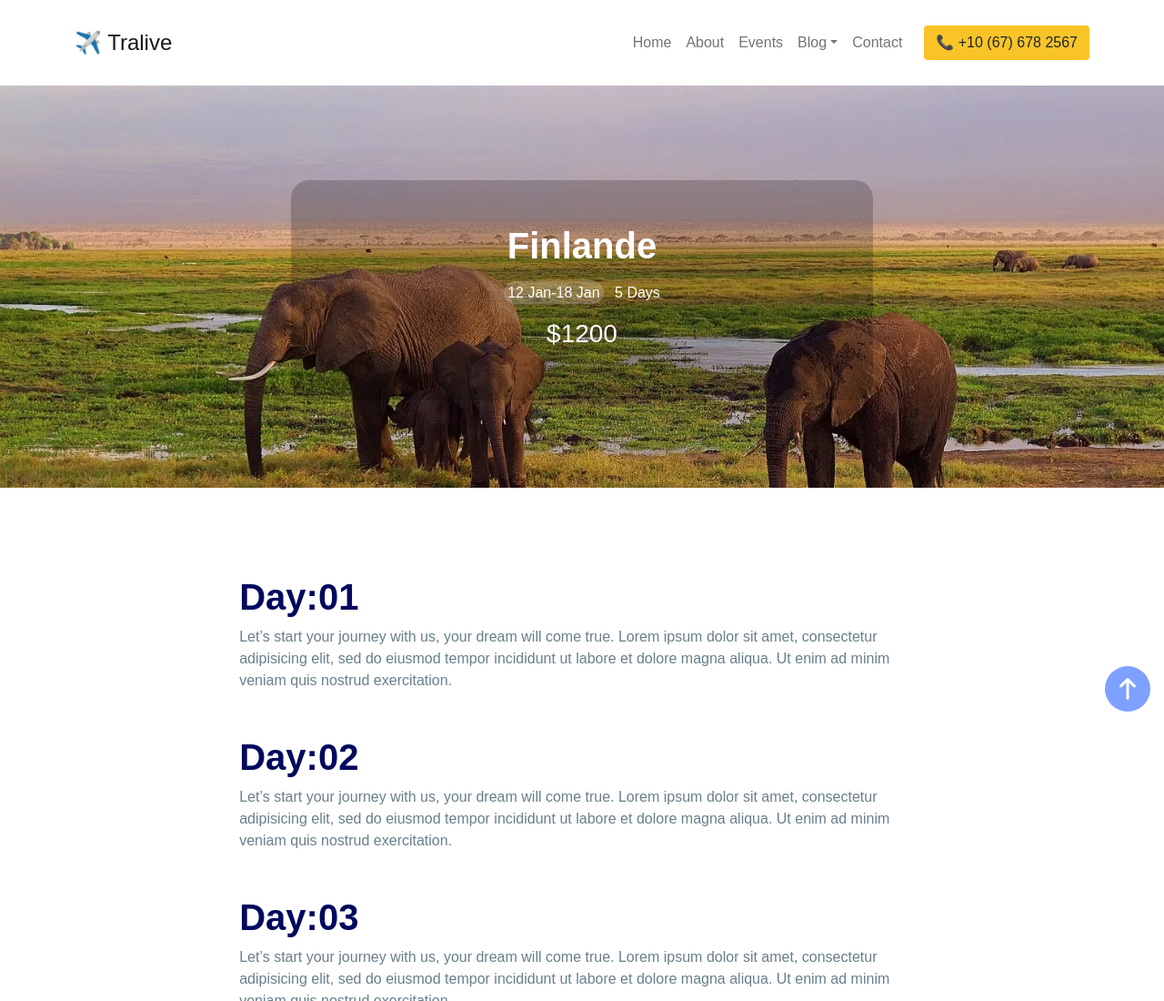
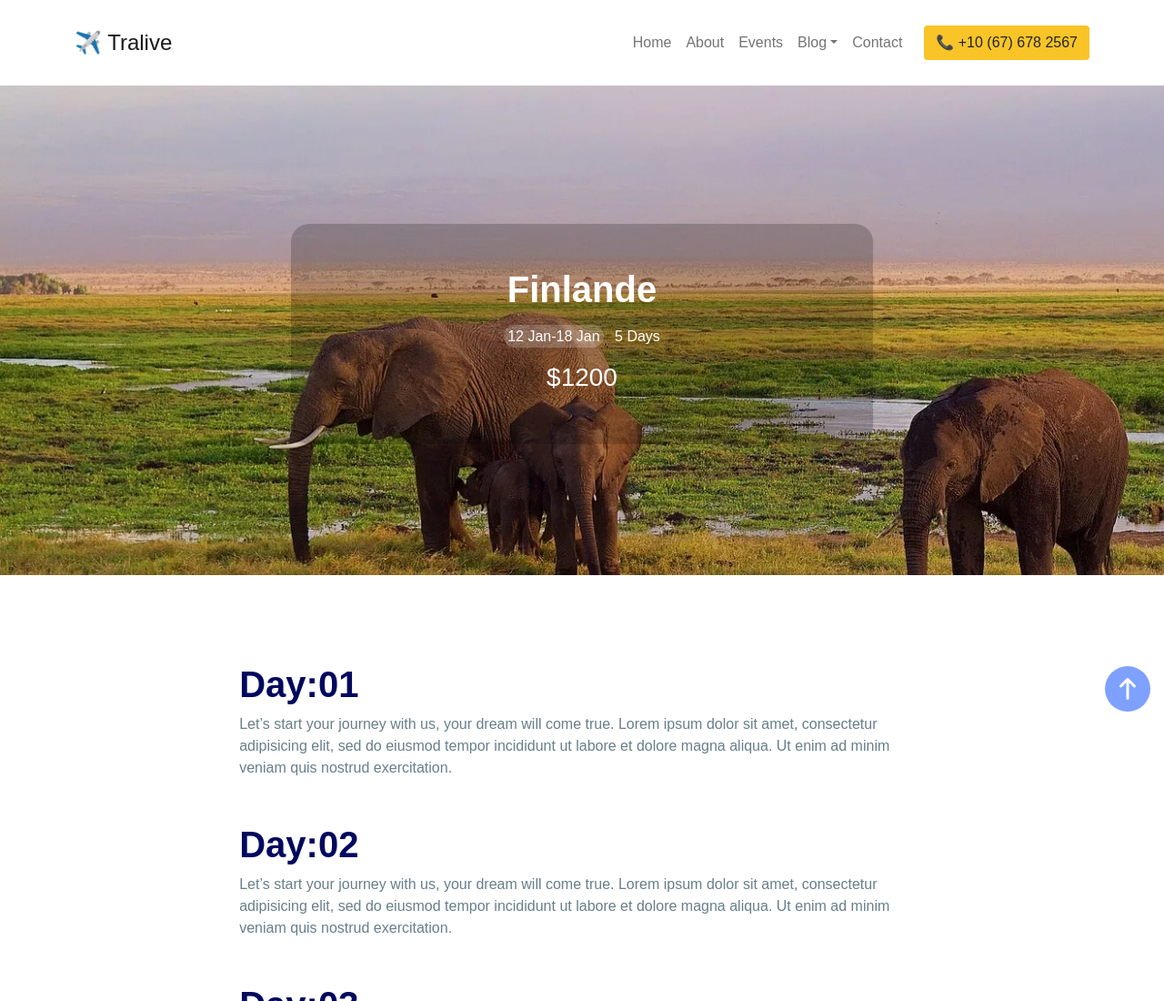
Before and after one commit to hangamadarwish/team-project, a plain HTML site: page event detail.html in a window 1280 px wide. Shown: the top 1100 px of the page at 91% size. Drawn offline with nearby package versions, Linux system fonts and the light colour scheme.

Commit message:
done with the last part

```diff
--- a/event detail.html
+++ b/event detail.html
@@ -58,13 +58,15 @@
     </div>
 
      <div class="w-100 back pb-5 d-flex align-items-center justify-content-center" id="back">
-        <div class="width py-5 text-white text-center mx-auto my-5">
+        <div class="w-100 py-5 text-white text-center my-5">
+            <div class=" py-5 width mx-auto">
                 <h1 class="font"><b>Finlande</b></h1>
                 <p class="mt-3">
                     <span class="p-1 back1 rounded-pill">12 Jan-18 Jan</span>
                     <span class=" ms-2">5 Days</span>
                 </p>
                 <h3>$1200</h3>
+            </div>
         </div>
     </div>
 
@@ -100,6 +102,7 @@
             Book Your Seat
         </button>
     </div>
+
     <footer class="tralive-footer">
         <div class="footer-top py-5">
             <div class="container py-5">
```
Lines whose indentation alone changed are shown as unchanged.
